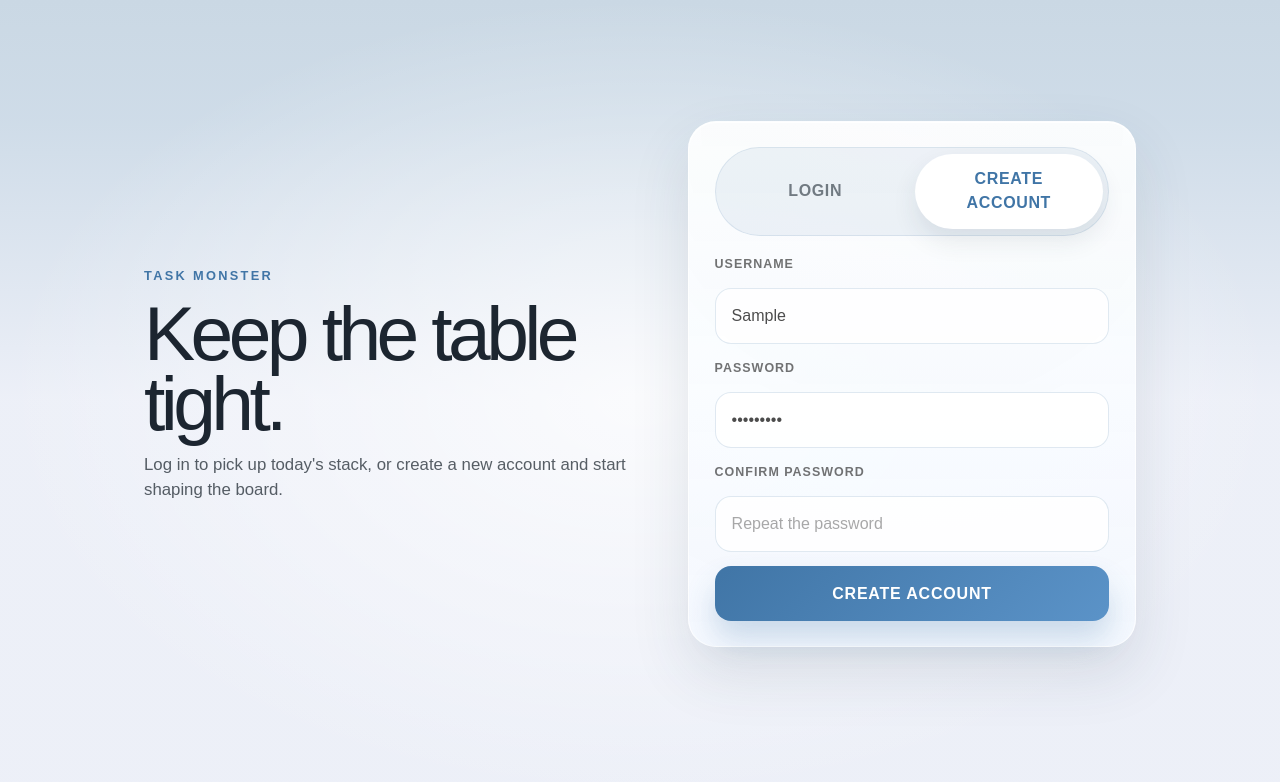
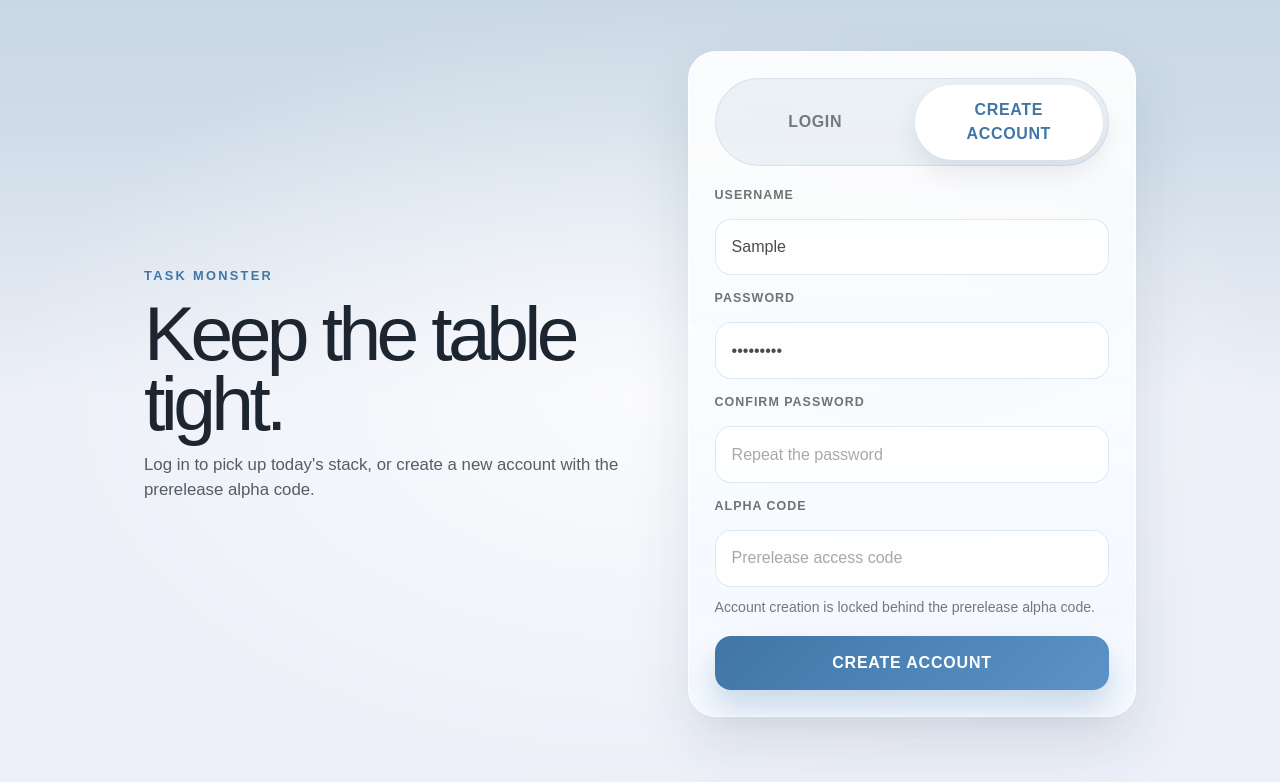
Before and after one commit to Aurora-Bailey/task-monster, a SvelteKit app in the folder front/: page /auth in a window 1280 px wide. Both pictures are taken after typing "Sample", "Sample123" into the empty fields and a click on the button "CREATE ACCOUNT". Shown: the top 782 px of the page. Built offline with nearby package versions, Linux system fonts and the light colour scheme; no server answers.

Commit message:
alpha code

```diff
--- a/front/src/routes/auth/+page.svelte
+++ b/front/src/routes/auth/+page.svelte
@@ -7,6 +7,7 @@
 	let username = '';
 	let password = '';
 	let confirmPassword = '';
+	let alphaCode = '';
 	let errorMessage = '';
 	let isSubmitting = false;
 
@@ -23,11 +24,16 @@
 			return;
 		}
 
+		if (mode === 'create' && !alphaCode.trim()) {
+			errorMessage = 'Alpha code is required.';
+			return;
+		}
+
 		isSubmitting = true;
 
 		try {
 			if (mode === 'create') {
-				await createAccount({ username, password });
+				await createAccount({ username, password, alphaCode });
 			} else {
 				await loginAccount({ username, password });
 			}
@@ -53,7 +59,7 @@
 		<p class="eyebrow">Task Monster</p>
 		<h1>Keep the table tight.</h1>
 		<p class="lede">
-			Log in to pick up today&apos;s stack, or create a new account and start shaping the board.
+			Log in to pick up today&apos;s stack, or create a new account with the prerelease alpha code.
 		</p>
 	</div>
 
@@ -118,6 +124,19 @@
 					placeholder="Repeat the password"
 					required
 				/>
+
+				<label class="field-label" for="auth-alpha-code">Alpha code</label>
+				<input
+					id="auth-alpha-code"
+					bind:value={alphaCode}
+					class="text-input"
+					type="password"
+					name="alphaCode"
+					autocomplete="one-time-code"
+					placeholder="Prerelease access code"
+					required
+				/>
+				<p class="field-note">Account creation is locked behind the prerelease alpha code.</p>
 			{/if}
 
 			{#if errorMessage}
@@ -232,6 +251,12 @@
 		color: rgba(0, 0, 0, 0.55);
 	}
 
+	.field-note {
+		margin: -0.25rem 0 0.2rem;
+		font-size: 0.88rem;
+		color: rgba(10, 20, 30, 0.56);
+	}
+
 	.text-input {
 		width: 100%;
 		box-sizing: border-box;
```
Also changed, not shown: front/src/lib/session.js, 1 other file (tests, documents, lock files or other folders).
